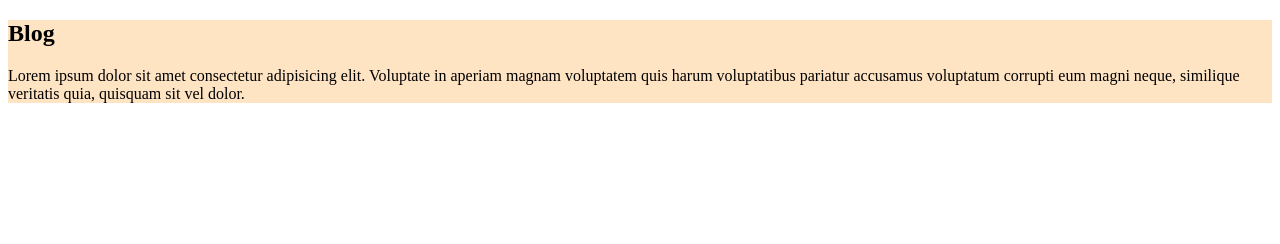
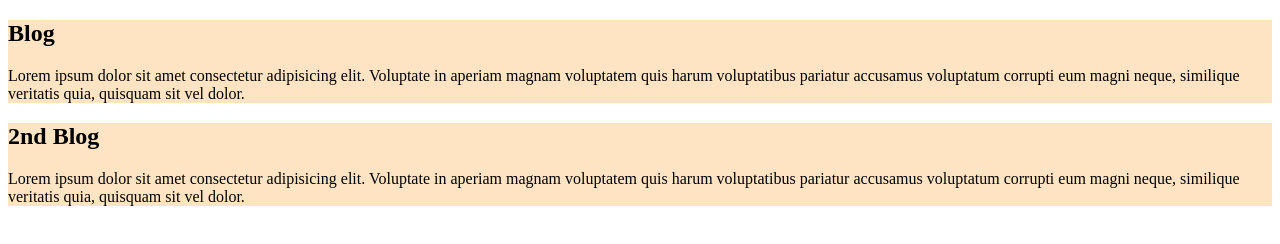
Before and after one commit to samwaseee/my-first-github-repo, a plain HTML site: page index.html in a window 1280 px wide. Drawn offline with Linux system fonts and the light colour scheme.

Commit message:
adding repo

```diff
--- a/index.html
+++ b/index.html
@@ -11,5 +11,9 @@
         <h2>Blog</h2>
         <p>Lorem ipsum dolor sit amet consectetur adipisicing elit. Voluptate in aperiam magnam voluptatem quis harum voluptatibus pariatur accusamus voluptatum corrupti eum magni neque, similique veritatis quia, quisquam sit vel dolor.</p>
     </div>
+    <div>
+        <h2>2nd Blog</h2>
+        <p>Lorem ipsum dolor sit amet consectetur adipisicing elit. Voluptate in aperiam magnam voluptatem quis harum voluptatibus pariatur accusamus voluptatum corrupti eum magni neque, similique veritatis quia, quisquam sit vel dolor.</p>
+    </div>
 </body>
 </html>
```
Also changed, not shown: second-repository.html (added).
